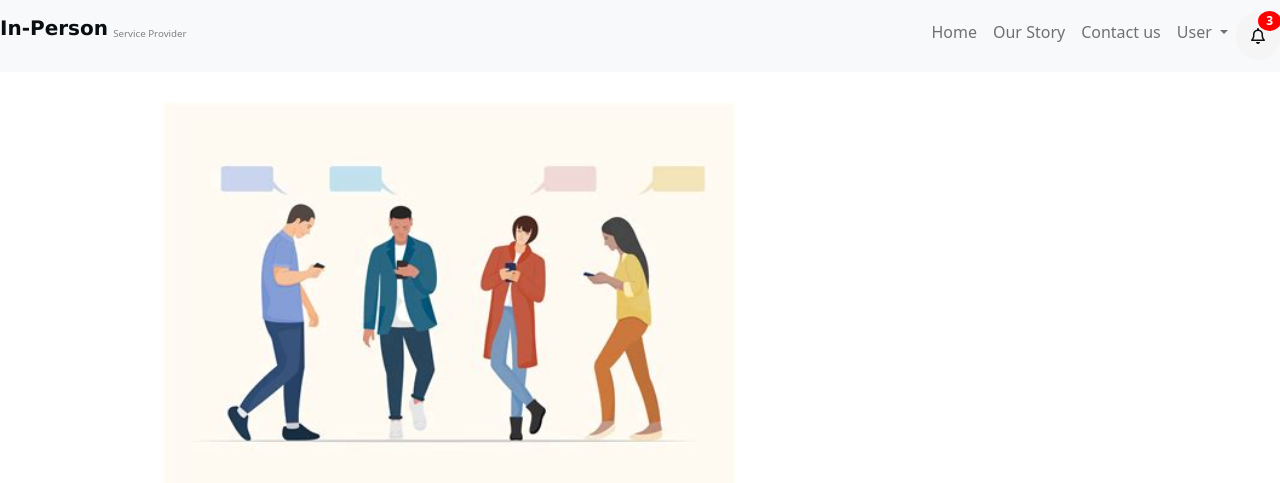
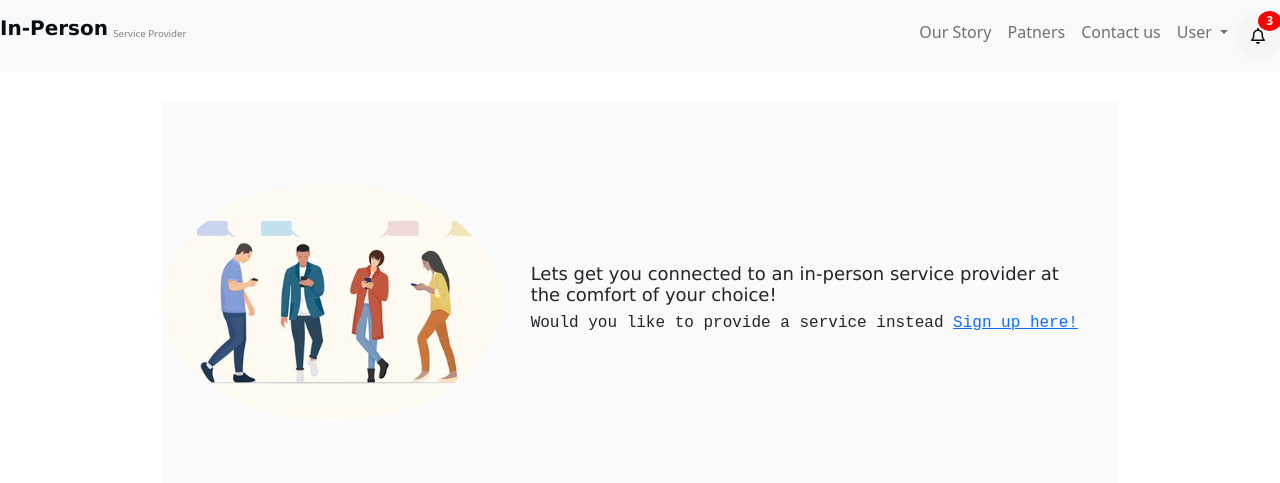
Before and after one commit to gims-inc/IPSP, a Python web app: template web_dynamic/templates/home.html in a window 1280 px wide. Shown: the top 483 px of the page. Run offline with Jinja, Linux system fonts and the light colour scheme; the template is opened without the code that fills it, so the values that code supplies are empty.

Commit message:
home page template

```diff
--- a/web_dynamic/static/styles/base.css
+++ b/web_dynamic/static/styles/base.css
@@ -83,6 +83,26 @@
   background: red;
   color: white;
 }
+
+/*====================image+++++*/
+
+#text-image{
+padding-bottom: 5%;
+}
+
+#image-container{
+  background-color: #FAFAFA;
+  display: flex;
+  justify-content: center;
+  align-items: center;
+  height: 400px;
+
+}
+
+#image1{
+  border-radius: 50%;
+}
+
 /*==============================*/
 .InPerson{
   font-weight: bolder;
@@ -96,8 +116,9 @@
 
 /*===================================*/
 #cards{
-  display: inline-flex;
-  padding: 20px;
+  display: flex;
+  align-items: center;
+
   padding-top: 50px;
 
 }
@@ -109,21 +130,25 @@
 }
 
 
+#cards-container{
+  padding-bottom: 50px;
+}
+
 /*===============filter========*/
 #filtersz{
-  padding-top: 30px;
+  padding-top: 80px;
   padding-left: 40px;
 
 }
 
 .filters{
   height: 70px;
-    border: 1px solid #8e8d8d;
-    border-radius: 25px;
+    border: 1px solid #cfcbcb;
+    border-radius: 5px;
     display: flex;
     align-items: center;
     position: relative;
-
+    z-index: 2;
 }
 
 .filters button {
@@ -156,10 +181,10 @@
 }
 
 .locations {
-  border-right: 1px solid  #575757 ;
+  border-right: 1px solid  #b3b3b3 ;
 }
 
-.filters .locations h3,  .filters .types h3{
+.filters .locations h3, .filters .types h3{
   font-size: medium;
   margin: 2px 20px;
 }
@@ -173,7 +198,7 @@
 #popover {
   display: none;
   background-color: #FAFAFA;
-  border: 1px solid #9f9f9f;
+  border: 1px solid #bdbcbc;
   border-radius: 4px;
   position: absolute;
   box-sizing: border-box;
--- a/web_dynamic/templates/content.html
+++ b/web_dynamic/templates/content.html
@@ -1,33 +1,27 @@
 <div class="container-fluid" id="content">
 
-    <div class="container-fluid">
-        <div class="row">
-          <div class="">
-            <img src="../static/images/on_phone2.jpeg" alt="" class="img-fluid" style="width: 60%;">
+    <div class="container" id="text-image">
+        <div class="" id="image-container">
+          <div class="image" >
+            <img src="../static/images/on_phone2.jpeg" alt="" class="img-fluid"  id="image1">
           </div>
 
-
+          <div id="welcome-text" style="padding: 30px;">
+            <h2 id="text1">
+                Lets get you connected to an in-person service provider at the comfort of your choice!
+            </h2>
+            <h3 id="text2">
+                Would you like to provide a service instead <a href="">Sign up here!</a>
+            </h3>
+        </div>
         </div>
       </div>
 
 
 
-    <div class="">
+
 
         <div class="row" id="content-text" >
-
-            <div style="padding: 30px;">
-                <h2 id="text1">
-                    Lets get you connected to an in-person service provider at the comfort of your choice!
-                </h2>
-                <h3 id="text2">
-                    Would you like to provide a service instead <a href="">Sign up here!</a>
-                </h3>
-
-
-            </div>
-
-
 
         <div class="row" id="filterz">
 
@@ -81,9 +75,11 @@
 
         </div>
 
+        <div class="container"  id="cards-container">
+
         <div class="row" id="cards">
 
-            <div class="card" style="width: 14rem;">
+            <div class="card"  style="width: 18rem;">
                 <img src="..." class="card-img-top" alt="...">
                 <div class="card-body">
                   <h5 class="card-title">Card one</h5>
@@ -98,9 +94,9 @@
                   <a href="#" class="card-link">View</a>
                   <a href="#" class="card-link">Request</a>
                 </div>
-              </div>
+            </div>
 
-              <div class="card" style="width: 14rem;">
+              <div class="card" style="width: 18rem;">
                 <img src="..." class="card-img-top" alt="...">
                 <div class="card-body">
                   <h5 class="card-title">Card two</h5>
@@ -117,7 +113,7 @@
                 </div>
               </div>
 
-              <div class="card" style="width: 14rem;">
+              <div class="card" style="width: 18rem;">
                 <img src="..." class="card-img-top" alt="...">
                 <div class="card-body">
                   <h5 class="card-title">Card three</h5>
@@ -134,7 +130,7 @@
                 </div>
               </div>
 
-              <div class="card" style="width: 14rem;">
+              <div class="card" style="width: 18rem;">
                 <img src="..." class="card-img-top" alt="...">
                 <div class="card-body">
                   <h5 class="card-title">Card four</h5>
@@ -151,7 +147,7 @@
                 </div>
               </div>
 
-
         </div>
     </div>
 </div>
+</div>
--- a/web_dynamic/templates/footer.html
+++ b/web_dynamic/templates/footer.html
@@ -73,7 +73,7 @@
               Links
             </h6>
             <p>
-              <a href="#!" class="text-reset">Home</a>
+              <a href="#!" class="text-reset">Top</a>
             </p>
             <p>
               <a href="#!" class="text-reset">Our Story</a>
--- a/web_dynamic/templates/header.html
+++ b/web_dynamic/templates/header.html
@@ -9,10 +9,10 @@
   <div class="collapse navbar-collapse" id="navbarNavDropdown">
     <ul class="navbar-nav ms-auto mb-2 mb-lg-0">
       <li class="nav-item active">
-        <a class="nav-link" href="#">Home <span class="sr-only">(current)</span></a>
+        <a class="nav-link" href="#">Our Story<span class="sr-only">(current)</span></a>
       </li>
       <li class="nav-item">
-        <a class="nav-link" href="#">Our Story</a>
+        <a class="nav-link" href="#">Patners</a>
       </li>
       <li class="nav-item">
         <a class="nav-link" href="#">Contact us</a>
```
